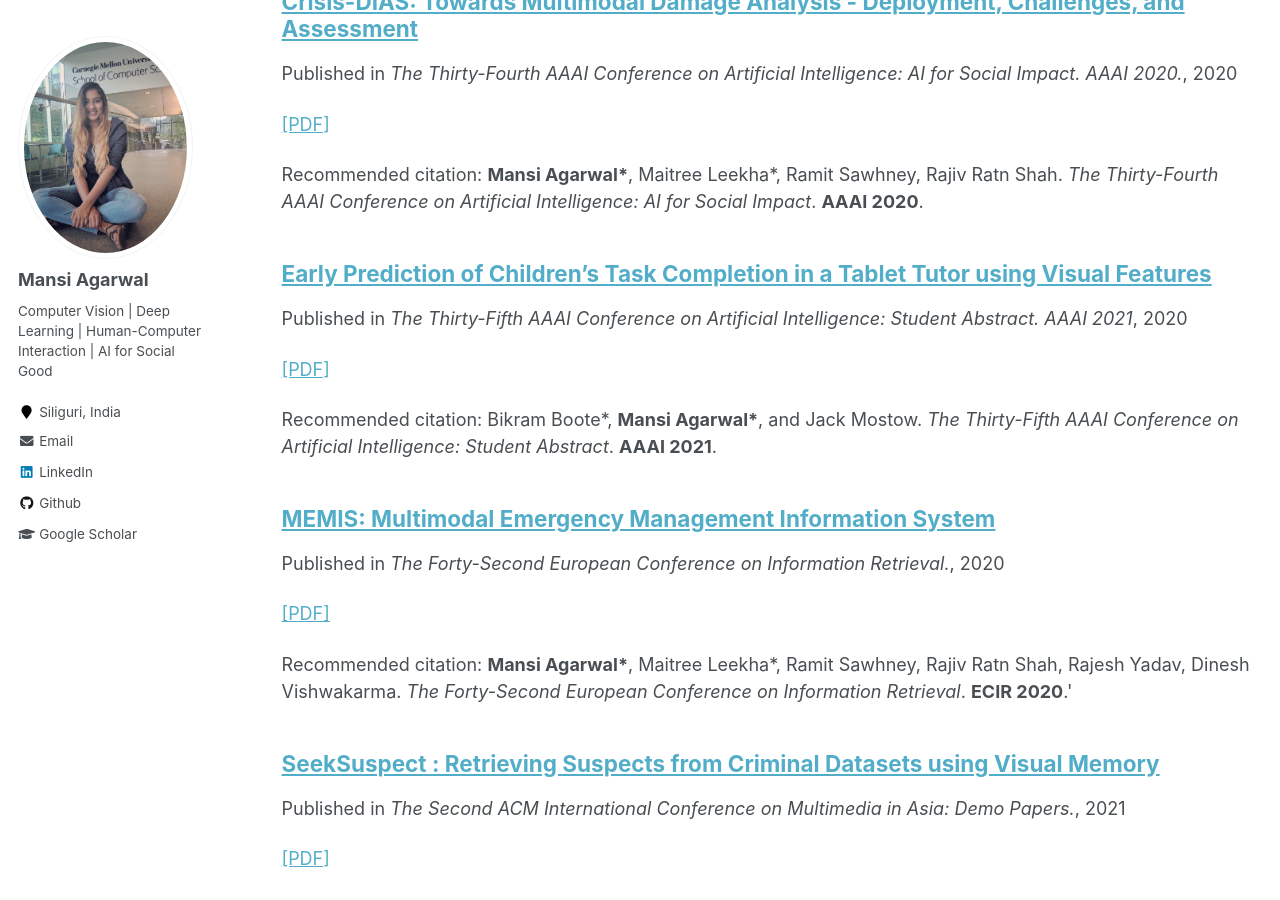
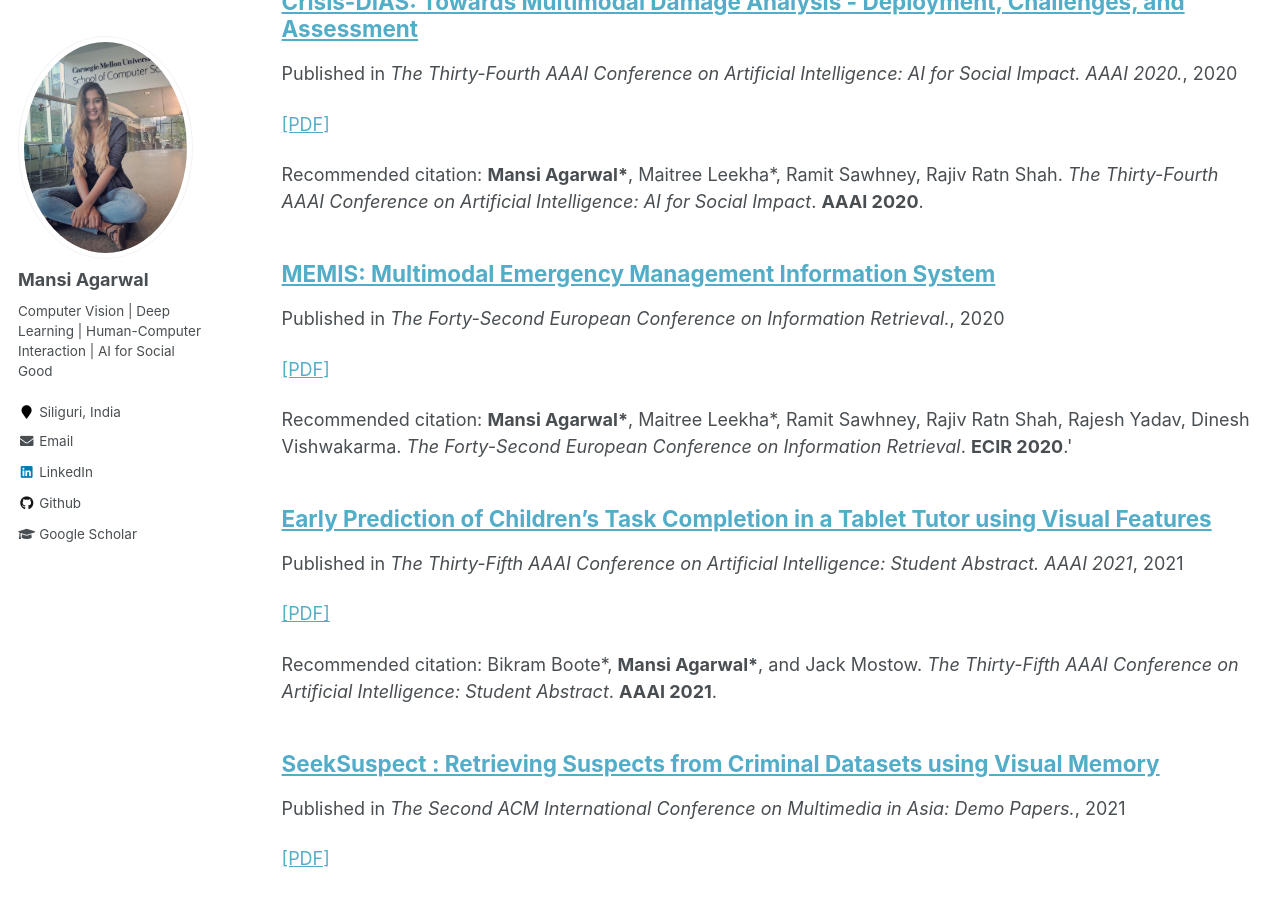
Before and after one commit to MansiAgarwal11/MansiAgarwal11.github.io, a Jekyll site: the page built from _pages/collection-archive.html, in a window 1280 px wide and 900 px high, scrolled down 2435 px. Built offline with Jekyll 4.4.1, drawn with Linux system fonts in a browser that asks for light colours.

Commit message:
Update earlypred.md

```diff
--- a/_publications/earlypred.md
+++ b/_publications/earlypred.md
@@ -3,7 +3,7 @@ title: "Early Prediction of Children’s Task Completion in a Tablet Tutor using
 collection: publications
 permalink: /publications/earlypred
 venue: "The Thirty-Fifth AAAI Conference on Artificial Intelligence: Student Abstract. AAAI 2021"
-date: 2020-9-30
+date: 2021-2-30
 citation: 'Bikram Boote*, <b>Mansi Agarwal*</b>, and Jack Mostow. <i>The Thirty-Fifth AAAI Conference on Artificial Intelligence: Student Abstract</i>. <b>AAAI 2021</b>.'
 ---
 
```
